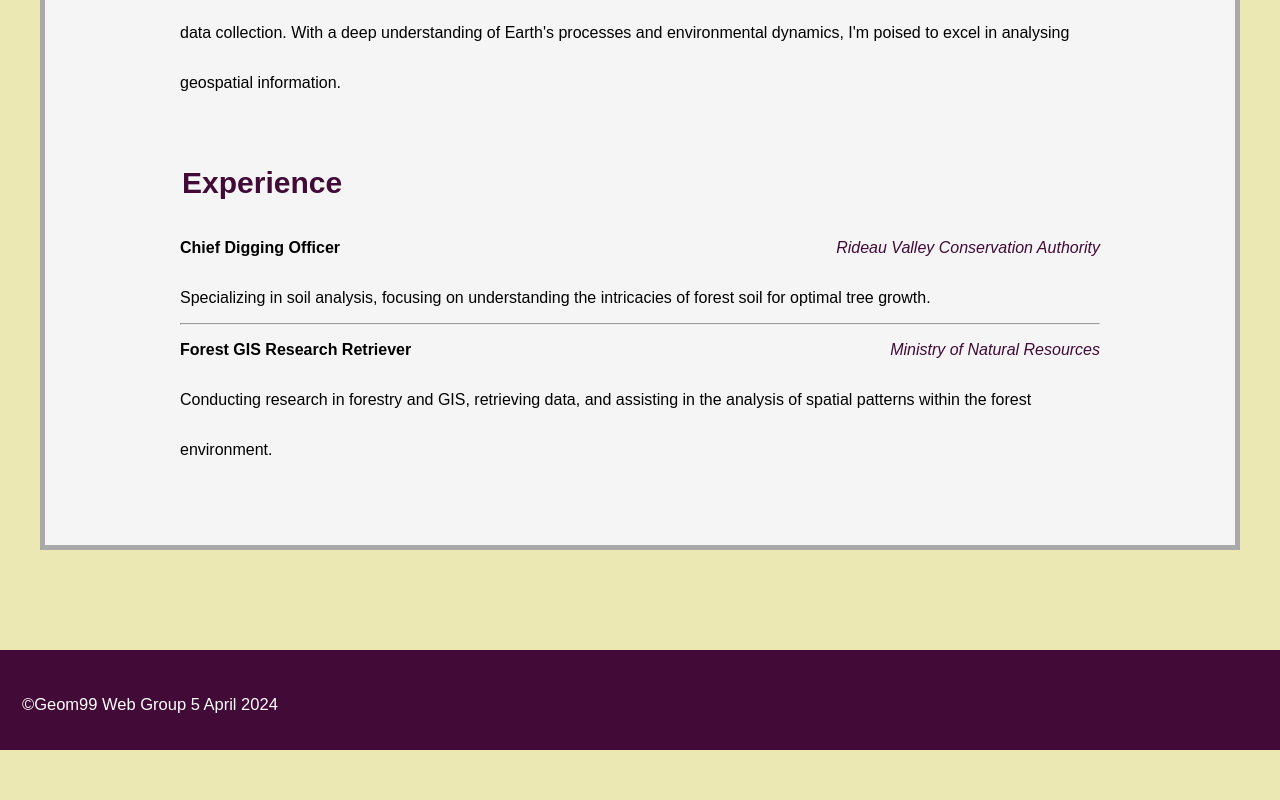
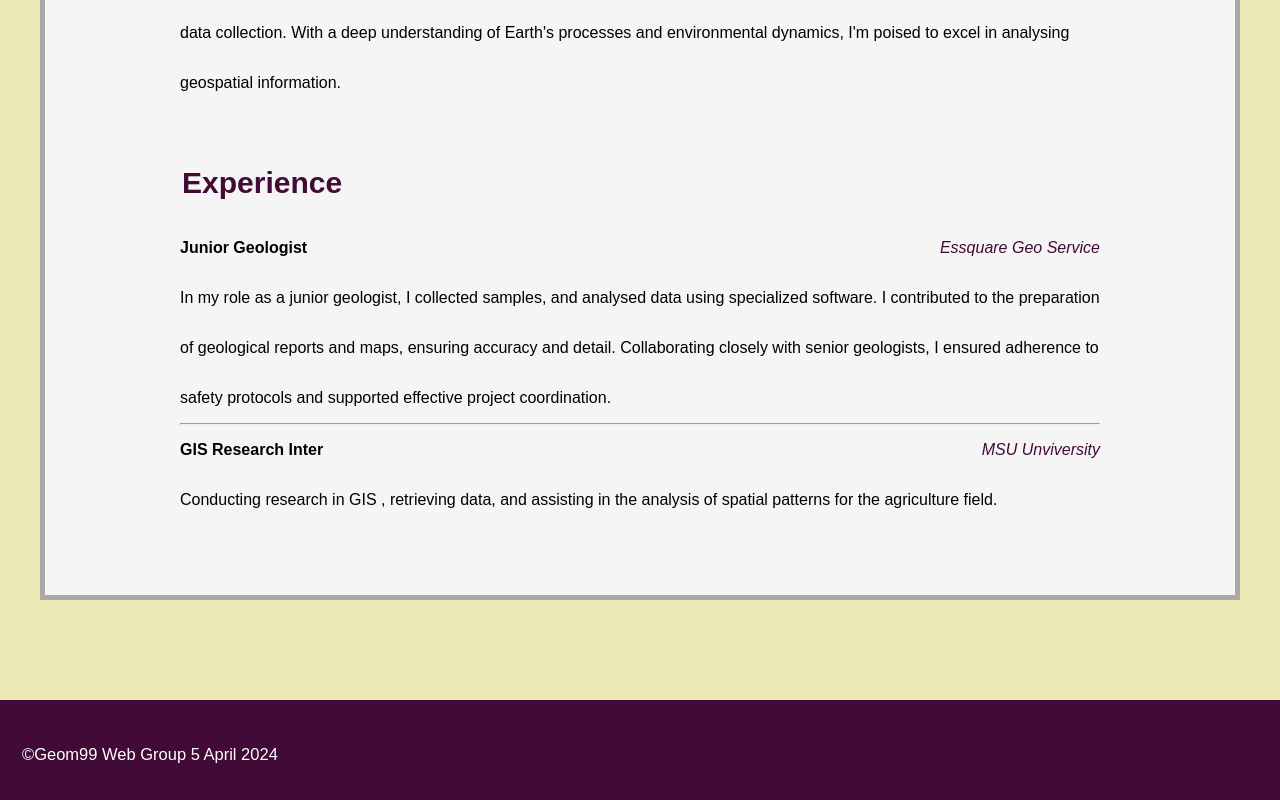
Before and after one commit to AQ231970/a3web, a plain HTML site: page team.html in a window 1280 px wide. Shown: the part 4651-5451 px from the top of the page. Before the commit the page ends 5401 px from the top, so only its background shows below. Drawn offline with Linux system fonts and the light colour scheme.

Commit message:
Update team.html

```diff
--- a/team.html
+++ b/team.html
@@ -284,21 +284,19 @@
       <h2>Experience</h2>
       <div class="educationline">
         <dl>
-          <dt>Chief Digging Officer</dt>
-          <dd class="range">Rideau Valley Conservation Authority</dd>
+          <dt>Junior Geologist </dt>
+          <dd class="range"> Essquare Geo Service </dd>
           <dd class="edudescript">
-            Specializing in soil analysis, focusing on understanding the
-            intricacies of forest soil for optimal tree growth.
+            In my role as a junior geologist, I collected samples, and analysed data using specialized software. I contributed to the preparation of geological reports and maps, ensuring accuracy and detail. Collaborating closely with senior geologists, I ensured adherence to safety protocols and supported effective project coordination.
           </dd>
         </dl>
         <hr />
         <dl>
-          <dt>Forest GIS Research Retriever</dt>
-          <dd class="range">Ministry of Natural Resources</dd>
+          <dt>GIS Research Inter</dt>
+          <dd class="range">MSU Unviversity</dd>
           <dd class="edudescript">
-            Conducting research in forestry and GIS, retrieving data, and
-            assisting in the analysis of spatial patterns within the forest
-            environment.
+            Conducting research in GIS , retrieving data, and
+            assisting in the analysis of spatial patterns for the agriculture field.
           </dd>
         </dl>
       </div>
```
